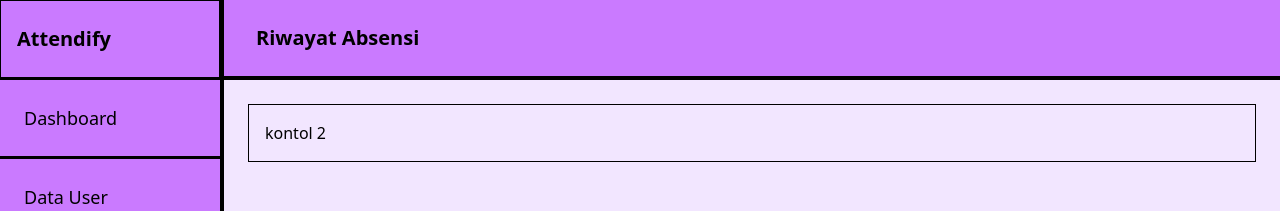
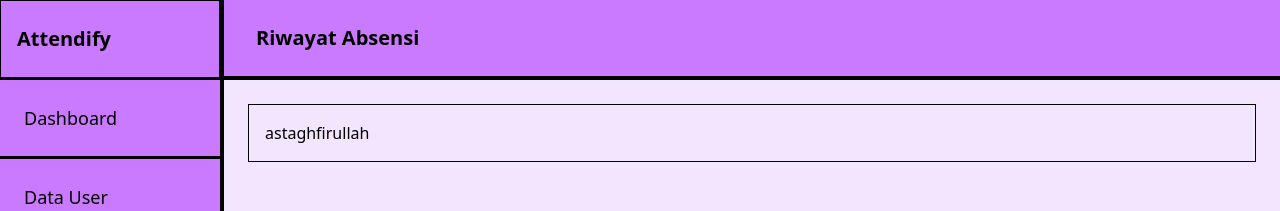
Before and after one commit to imAbizars/Attendify, a React (Vite) app: page /dashboard/riwayat in a window 1280 px wide. Shown: the top 211 px of the page. Built offline with nearby package versions, Linux system fonts and the light colour scheme.

Commit message:
edit:div

```diff
--- a/src/components/pages/dasboard/Riwayat.jsx
+++ b/src/components/pages/dasboard/Riwayat.jsx
@@ -1,7 +1,7 @@
 export default function Riwayat(){
     return(
         <div>
-            kontol 2
+            astaghfirullah
         </div>
     )
 }
```
